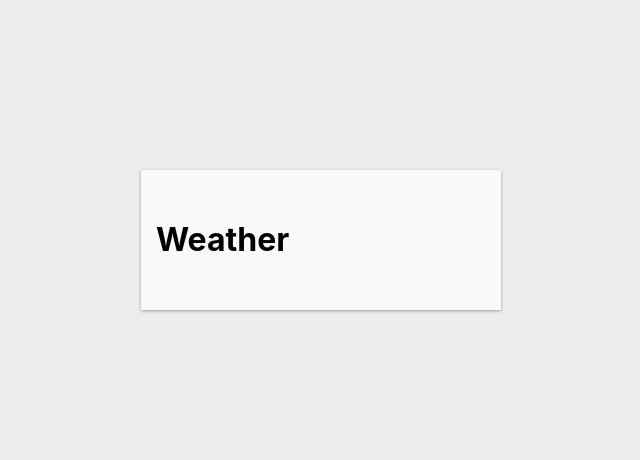
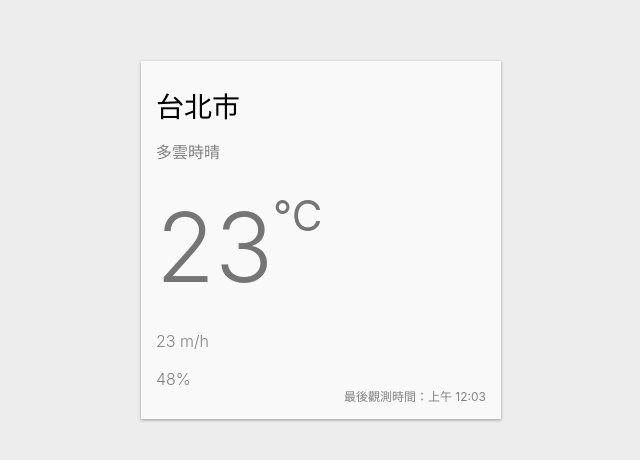
Before and after one commit to 70928manson/react-weather-app-pratice, a React (Create React App) app: page / in a window 1280 px wide. Shown: the part 160-620 px from the top of the page, without its empty margins (319-959 px from the left). Built offline with nearby package versions, Linux system fonts and the light colour scheme.

Commit message:
emotion styled components UI

```diff
--- a/src/App.js
+++ b/src/App.js
@@ -18,14 +18,80 @@ const WeatherCard = styled.div`
   padding: 30px 15px;
 `;
 
+const Location = styled.div`
+  font-size: 28px;
+  colorL #212121;
+  margin-bottom: 20px;
+`;
+
+const Description = styled.div`
+  font-size: 16px;
+  color: #828282;
+  margin-bottom: 30px;
+`;
+
+const CurrentWeather = styled.div`
+  display: flex;
+  justify-content: space-between;
+  align-items: center;
+  margin-bottom: 30px;
+`;
+
+const Temperature = styled.div`
+  color: #757575;
+  font-size: 96px;
+  font-weight: 300;
+  display: flex;
+`;
+
+const Celsius = styled.div`
+  font-weight: normal;
+  font-size: 42px;
+`;
+
+const AirFlow = styled.div`
+  display: flex;
+  align-items: center;
+  font-size: 16x;
+  font-weight: 300;
+  color: #828282;
+  margin-bottom: 20px;
+`;
+
+const Rain = styled.div`
+  display: flex;
+  align-items: center;
+  font-size: 16x;
+  font-weight: 300;
+  color: #828282;
+`;
+
+const Refresh = styled.div`
+  position: absolute;
+  right: 15px;
+  bottom: 15px;
+  font-size: 12px;
+  display: inline-flex;
+  align-items: flex-end;
+  color: #828282;
+`;
+
 const App = () => {
   return (
     <Container>
       <WeatherCard>
-        <h1>Weather</h1>
+        <Location>台北市</Location>
+        <Description>多雲時晴</Description>
+        <CurrentWeather>
+          <Temperature>
+            23 <Celsius>°C</Celsius>
+          </Temperature>
+        </CurrentWeather>
+        <AirFlow> 23 m/h </AirFlow>
+        <Rain> 48% </Rain>
+        <Refresh> 最後觀測時間：上午 12:03 </Refresh>
       </WeatherCard>
     </Container>
   );
 };
-
 export default App;
```
